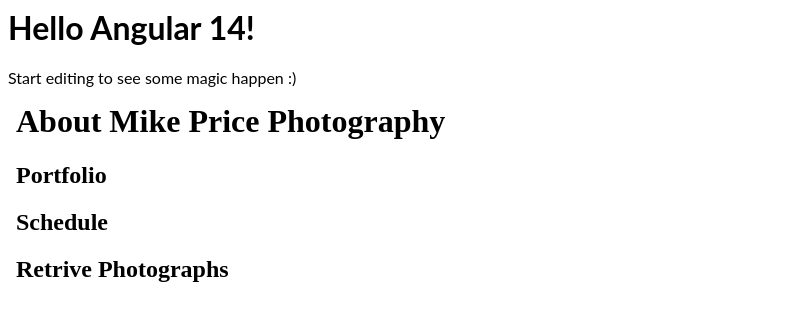
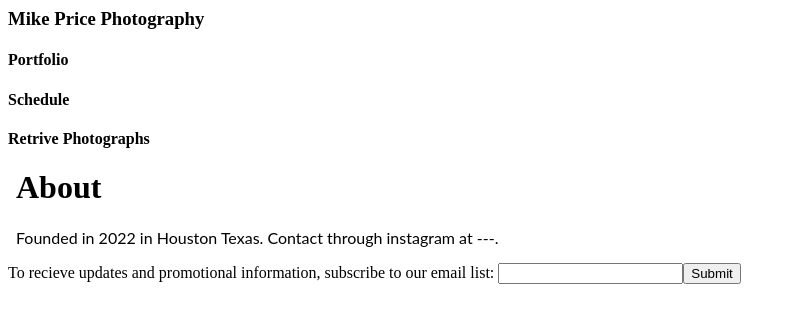
Before and after one commit to eversow/Photography-Website, an Angular app: page / in a window 1280 px wide. Shown: the top 322 px of the page, without its empty margins (0-796 px from the left). Built offline with nearby package versions, Linux system fonts and the light colour scheme.

Commit message:
Update app.component.html

```diff
--- a/src/app/app.component.html
+++ b/src/app/app.component.html
@@ -1,7 +1,3 @@
-<hello name="{{ name }}"></hello>
-<p>
-  Start editing to see some magic happen :)
-</p>
 <!DOCTYPE html>
 <html lang="en">
 <head>
@@ -10,13 +6,17 @@
 <title>About Mike Price Photography</title>
 <!--<link href="styles.css" rel="stylesheet"/>-->
 </head>
+<div class="box">
+<h3>Mike Price Photography</h3>
+<div class ="button"><h4>Portfolio</h4></div>
+<div class="button"><h4>Schedule</h4></div>
+<div class="button"><h4>Retrive Photographs</h4></div>
+</div>
 <body>
-
-   <div class="contaier">
-     <h1>About Mike Price Photography</h1>
-     <div class ="button"><h2>Portfolio</h2></div>
-     <div class="button"><h2>Schedule</h2></div>
-     <div class="button"><h2>Retrive Photographs</h2></div>
-  </div>
+ <h1>About</h1>
+  <p>    Founded in 2022 in Houston Texas. Contact through instagram at ---.</p>
 </body>
+<footer>
+  <label for="subscribe" class="subscribe">To recieve updates and promotional information, subscribe to our email list: <input type="email" class="subscribe" id="subscribe"/> <input type="submit" id="subscribe" class="subscribe"/></label>
+</footer>
 </html>
```
